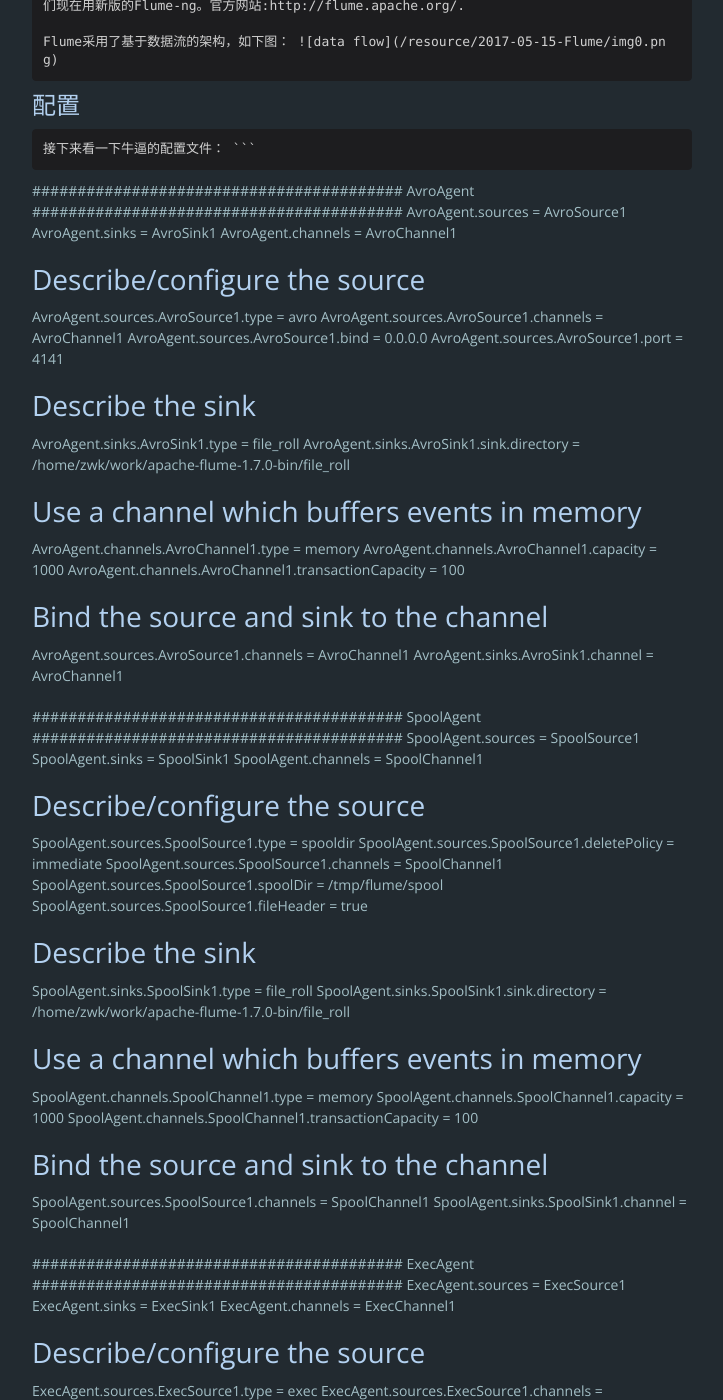
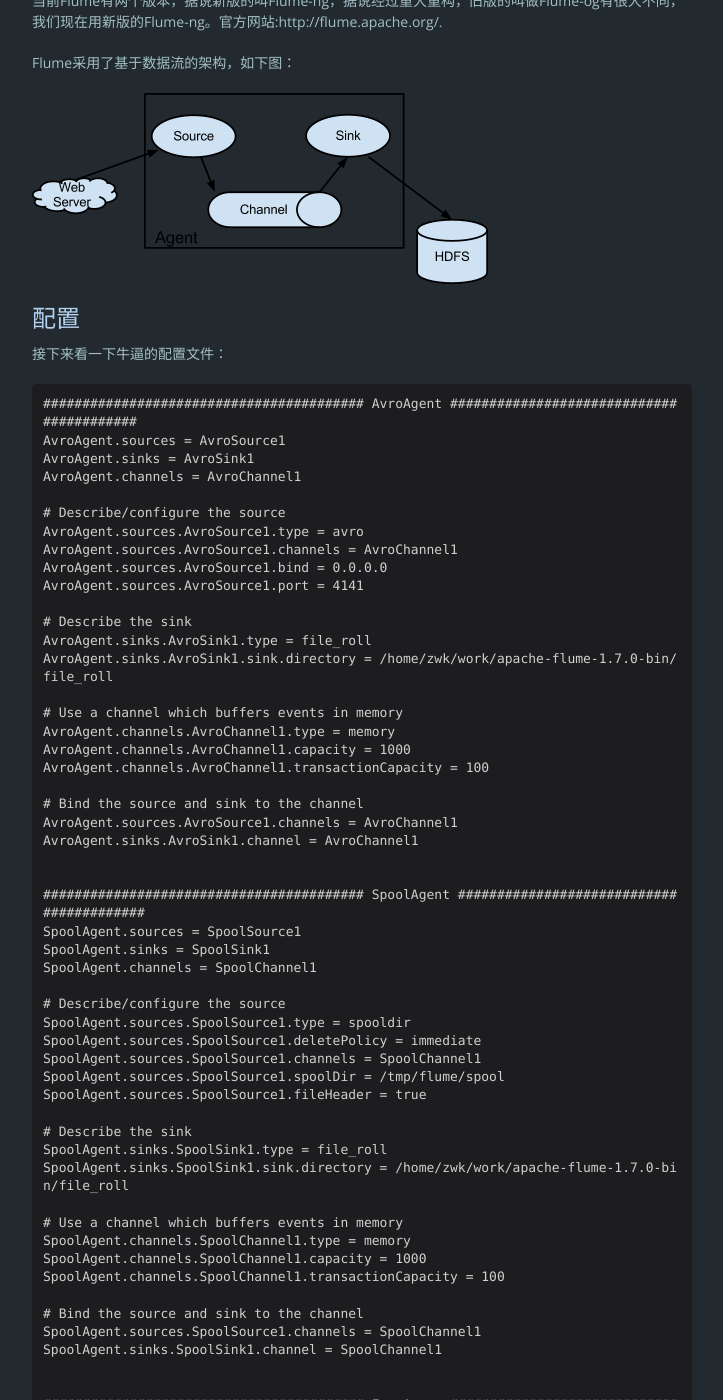
Before and after one commit to zwkno1/zwkno1.github.com, a Jekyll site: the page built from _posts/2017-05-15-Flume.md, in a window 1280 px wide and 1400 px high, scrolled down 451 px. Shown: the whole window, without its empty margins (278-1001 px from the left). Built offline with Jekyll 4.4.1, drawn with Linux system fonts in a browser that asks for light colours; nearby versions of some CDN libraries; comment, search, counter and statistics services are not loaded; some of the changed text lies outside the part shown.

Commit message:
update Flume

````diff
--- a/_posts/2017-05-15-Flume.md
+++ b/_posts/2017-05-15-Flume.md
@@ -4,18 +4,19 @@
 ---
 
 ## Flume简介
-    Flume是一个高可用的日志收集系统,貌似是java写的...
-    当前Flume有两个版本，据说新版的叫Flume-ng，据说经过重大重构，旧版的叫做Flume-og有很大不同，我们现在用新版的Flume-ng。官方网站:http://flume.apache.org/.
+Flume是一个高可用的日志收集系统,貌似是java写的...
 
-    Flume采用了基于数据流的架构，如下图：
-![data flow](/resource/2017-05-15-Flume/img0.png)
+当前Flume有两个版本，据说新版的叫Flume-ng，据说经过重大重构，旧版的叫做Flume-og有很大不同，我们现在用新版的Flume-ng。官方网站:http://flume.apache.org/.
+
+Flume采用了基于数据流的架构，如下图：
+
+![data flow](/resource/2017-05-15-Flume/flow.png)
 
 
 ## 配置
 
-    接下来看一下牛逼的配置文件：
+接下来看一下牛逼的配置文件：
 ```
-
 ######################################### AvroAgent #########################################
 AvroAgent.sources = AvroSource1
 AvroAgent.sinks = AvroSink1
````
Also changed, not shown: resource/2017-05-15-Flume/flow.png (renamed from resource/2017-05-15-Flume/img0.png).
